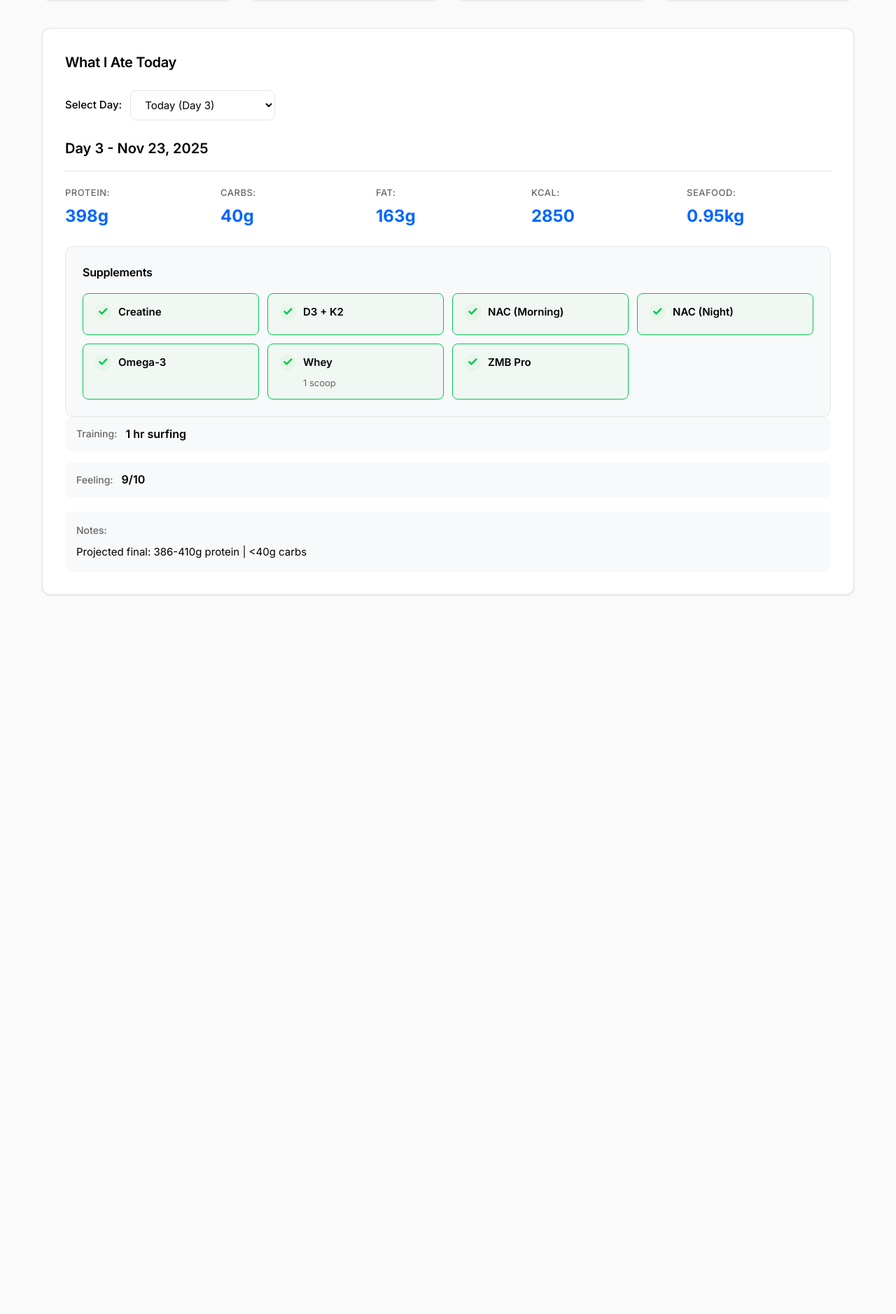
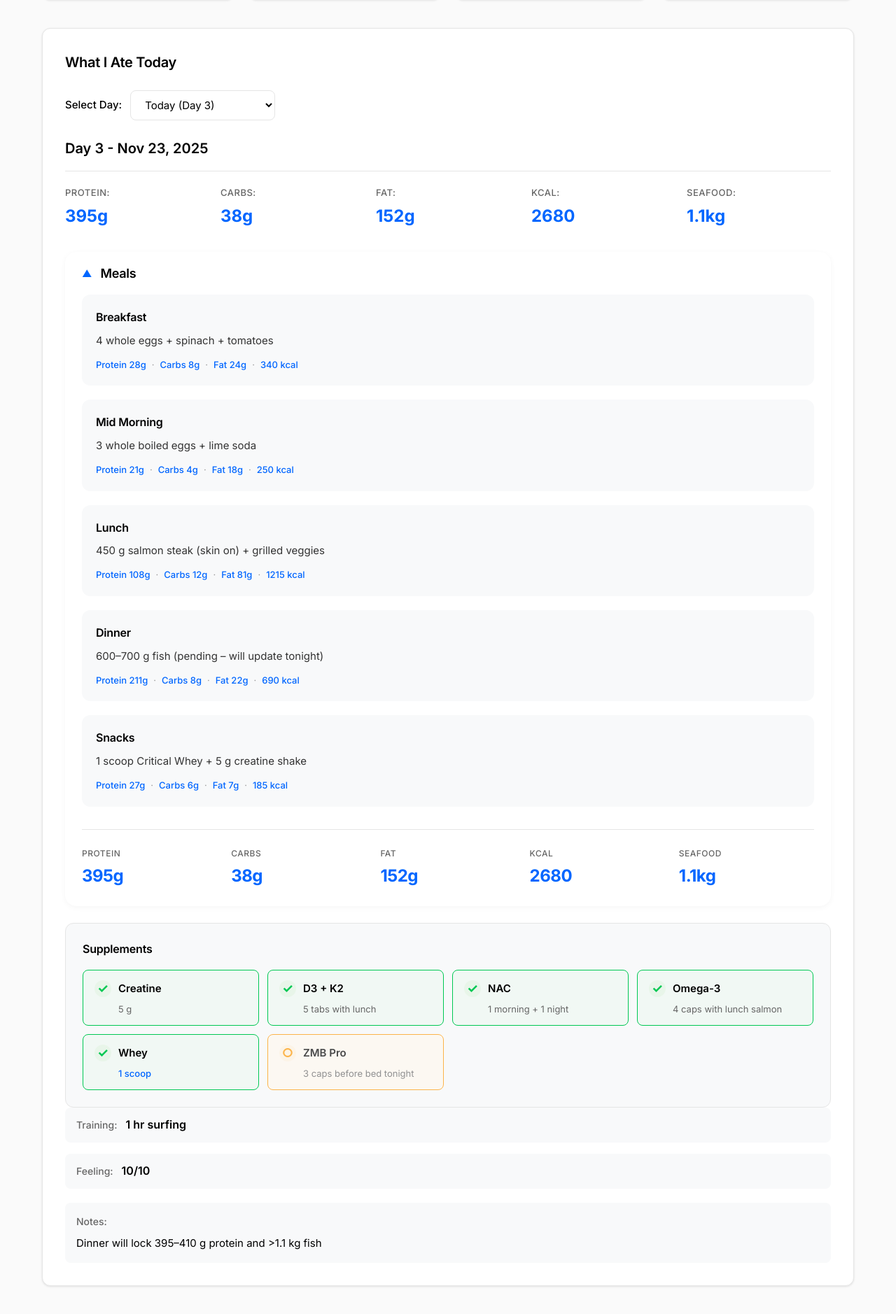
Before and after one commit to bhuram1980/transformation-dashboard, a Flask app: page / in a window 1280 px wide. Shown: the part 1012-2890 px from the top of the page at 70% size. Before the commit the page ends 1863 px from the top, so only its background shows below. Run offline with Flask 3, Linux system fonts and the light colour scheme.

Commit message:
Update dashboard with collapsible meals detail card, per-meal macros, and smooth animations

```diff
--- a/static/css/style.css
+++ b/static/css/style.css
@@ -523,21 +523,149 @@ body {
     margin: 0;
 }
 
-/* Meals Section Card */
+/* Meals Detail Card (New Schema) */
+.meals-detail-card {
+    margin-top: 32px;
+    background: #fff;
+    border-radius: 16px;
+    box-shadow: 0 2px 8px rgba(0, 0, 0, 0.04);
+    overflow: hidden;
+}
+
+.meals-toggle {
+    width: 100%;
+    padding: 20px 24px;
+    background: transparent;
+    border: none;
+    display: flex;
+    align-items: center;
+    gap: 12px;
+    cursor: pointer;
+    font-family: inherit;
+    font-size: 18px;
+    font-weight: 600;
+    color: #000;
+    text-align: left;
+    transition: background 0.2s ease;
+}
+
+.meals-toggle:hover {
+    background: #f8f9fa;
+}
+
+.meals-toggle-icon {
+    font-size: 14px;
+    color: #0066ff;
+    transition: transform 0.3s ease;
+}
+
+.meals-toggle-text {
+    letter-spacing: -0.3px;
+}
+
+.meals-detail-content {
+    padding: 0 24px 24px 24px;
+}
+
+.meals-detail-list {
+    display: flex;
+    flex-direction: column;
+    gap: 20px;
+    margin-bottom: 32px;
+}
+
+.meal-detail-item {
+    padding: 20px;
+    background: #f8f9fa;
+    border-radius: 12px;
+    transition: all 0.2s ease;
+}
+
+.meal-detail-item:hover {
+    background: #f0f4f8;
+    transform: translateY(-1px);
+}
+
+.meal-detail-header {
+    margin-bottom: 8px;
+}
+
+.meal-detail-name {
+    font-size: 16px;
+    font-weight: 600;
+    color: #000;
+    letter-spacing: -0.2px;
+}
+
+.meal-detail-description {
+    font-size: 15px;
+    color: #333;
+    line-height: 1.6;
+    margin-bottom: 12px;
+}
+
+.meal-detail-macros {
+    display: flex;
+    align-items: center;
+    gap: 8px;
+    font-size: 13px;
+    color: #0066ff;
+    font-weight: 500;
+}
+
+.meal-macro {
+    color: #0066ff;
+}
+
+.meal-macro-sep {
+    color: #999;
+    font-weight: 400;
+}
+
+.meals-detail-totals {
+    padding-top: 24px;
+    border-top: 1px solid #e5e5e5;
+    display: grid;
+    grid-template-columns: repeat(auto-fit, minmax(120px, 1fr));
+    gap: 20px;
+}
+
+.meals-total-item {
+    display: flex;
+    flex-direction: column;
+    gap: 4px;
+}
+
+.meals-total-label {
+    font-size: 12px;
+    color: #666;
+    font-weight: 500;
+    text-transform: uppercase;
+    letter-spacing: 0.5px;
+}
+
+.meals-total-value {
+    font-size: 24px;
+    font-weight: 700;
+    color: #0066ff;
+    letter-spacing: -0.5px;
+}
+
+/* Meals Section Card (Fallback for old schema) */
 .meals-section-card {
     margin-top: 24px;
     padding: 24px;
-    background: #f8f9fa;
-    border-radius: 12px;
-    border: 1px solid #e5e5e5;
+    background: #fff;
+    border-radius: 16px;
+    box-shadow: 0 2px 8px rgba(0, 0, 0, 0.04);
 }
 
 .meals-section-title {
-    font-size: 16px;
+    font-size: 18px;
     font-weight: 600;
     color: #000;
     margin-bottom: 16px;
-    letter-spacing: -0.2px;
+    letter-spacing: -0.3px;
 }
 
 .meals-list {
@@ -550,16 +678,15 @@ body {
     display: flex;
     flex-direction: column;
     gap: 4px;
-    padding: 12px 16px;
-    background: #fff;
-    border-radius: 8px;
-    border: 1px solid #e5e5e5;
+    padding: 16px;
+    background: #f8f9fa;
+    border-radius: 12px;
     transition: all 0.2s ease;
 }
 
 .meal-item:hover {
-    border-color: #0066ff;
-    box-shadow: 0 2px 8px rgba(0, 102, 255, 0.1);
+    background: #f0f4f8;
+    transform: translateY(-1px);
 }
 
 .meal-label {
--- a/static/js/dashboard.js
+++ b/static/js/dashboard.js
@@ -403,6 +403,15 @@ function loadDayMeals() {
                 return;
             }
 
+            // Get daily totals (from total object or top-level fields)
+            const dailyTotal = selectedDayData.total || {
+                protein: selectedDayData.protein || 0,
+                carbs: selectedDayData.carbs || 0,
+                fat: selectedDayData.fat || 0,
+                kcal: selectedDayData.kcal || 0,
+                seafoodKg: selectedDayData.seafoodKg || selectedDayData.seafood_kg || 0
+            };
+
             // Build meals display
             let mealsHTML = `
                 <div class="meals-day-header">
@@ -412,29 +421,110 @@ function loadDayMeals() {
                 <div class="meals-macros">
                     <div class="macro-item">
                         <span class="macro-label">Protein:</span>
-                        <span class="macro-value">${selectedDayData.protein || 0}g</span>
+                        <span class="macro-value">${dailyTotal.protein || 0}g</span>
                     </div>
                     <div class="macro-item">
                         <span class="macro-label">Carbs:</span>
-                        <span class="macro-value">${selectedDayData.carbs || 0}g</span>
+                        <span class="macro-value">${dailyTotal.carbs || 0}g</span>
                     </div>
                     <div class="macro-item">
                         <span class="macro-label">Fat:</span>
-                        <span class="macro-value">${selectedDayData.fat || 0}g</span>
+                        <span class="macro-value">${dailyTotal.fat || 0}g</span>
                     </div>
                     <div class="macro-item">
                         <span class="macro-label">Kcal:</span>
-                        <span class="macro-value">${selectedDayData.kcal || 0}</span>
+                        <span class="macro-value">${dailyTotal.kcal || 0}</span>
                     </div>
                     <div class="macro-item">
                         <span class="macro-label">Seafood:</span>
-                        <span class="macro-value">${selectedDayData.seafoodKg || selectedDayData.seafood_kg || 0}kg</span>
+                        <span class="macro-value">${dailyTotal.seafoodKg || 0}kg</span>
                     </div>
                 </div>
             `;
 
-            // Display meals if available
-            if (selectedDayData.meals && typeof selectedDayData.meals === 'object') {
+            // Check if meals have detailed breakdown (new schema with per-meal macros)
+            const hasDetailedMeals = selectedDayData.meals && typeof selectedDayData.meals === 'object' &&
+                Object.values(selectedDayData.meals).some(meal =>
+                    typeof meal === 'object' && meal !== null && 'protein' in meal
+                );
+
+            // Display detailed meals if available (new schema)
+            if (hasDetailedMeals) {
+                mealsHTML += `
+                    <div class="meals-detail-card">
+                        <button class="meals-toggle" onclick="toggleMealsDetail(this)">
+                            <span class="meals-toggle-icon">▼</span>
+                            <span class="meals-toggle-text">Meals</span>
+                        </button>
+                        <div class="meals-detail-content" style="display: none;">
+                            <div class="meals-detail-list">
+                `;
+
+                const mealLabels = {
+                    breakfast: 'Breakfast',
+                    midMorning: 'Mid Morning',
+                    lunch: 'Lunch',
+                    dinner: 'Dinner',
+                    snacks: 'Snacks'
+                };
+
+                const mealOrder = ['breakfast', 'midMorning', 'lunch', 'dinner', 'snacks'];
+
+                mealOrder.forEach(mealKey => {
+                    const meal = selectedDayData.meals[mealKey];
+                    if (meal && typeof meal === 'object' && meal !== null && meal.description) {
+                        const desc = meal.description;
+                        if (desc && desc.toLowerCase() !== 'none') {
+                            mealsHTML += `
+                                <div class="meal-detail-item">
+                                    <div class="meal-detail-header">
+                                        <span class="meal-detail-name">${mealLabels[mealKey] || mealKey}</span>
+                                    </div>
+                                    <div class="meal-detail-description">${desc}</div>
+                                    <div class="meal-detail-macros">
+                                        <span class="meal-macro">Protein ${meal.protein || 0}g</span>
+                                        <span class="meal-macro-sep">·</span>
+                                        <span class="meal-macro">Carbs ${meal.carbs || 0}g</span>
+                                        <span class="meal-macro-sep">·</span>
+                                        <span class="meal-macro">Fat ${meal.fat || 0}g</span>
+                                        <span class="meal-macro-sep">·</span>
+                                        <span class="meal-macro">${meal.kcal || 0} kcal</span>
+                                    </div>
+                                </div>
+                            `;
+                        }
+                    }
+                });
+
+                mealsHTML += `
+                            </div>
+                            <div class="meals-detail-totals">
+                                <div class="meals-total-item">
+                                    <span class="meals-total-label">Protein</span>
+                                    <span class="meals-total-value">${dailyTotal.protein || 0}g</span>
+                                </div>
+                                <div class="meals-total-item">
+                                    <span class="meals-total-label">Carbs</span>
+                                    <span class="meals-total-value">${dailyTotal.carbs || 0}g</span>
+                                </div>
+                                <div class="meals-total-item">
+                                    <span class="meals-total-label">Fat</span>
+                                    <span class="meals-total-value">${dailyTotal.fat || 0}g</span>
+                                </div>
+                                <div class="meals-total-item">
+                                    <span class="meals-total-label">Kcal</span>
+                                    <span class="meals-total-value">${dailyTotal.kcal || 0}</span>
+                                </div>
+                                <div class="meals-total-item">
+                                    <span class="meals-total-label">Seafood</span>
+                                    <span class="meals-total-value">${dailyTotal.seafoodKg || 0}kg</span>
+                                </div>
+                            </div>
+                        </div>
+                    </div>
+                `;
+            } else if (selectedDayData.meals && typeof selectedDayData.meals === 'object') {
+                // Fallback: old schema with just descriptions (no per-meal macros)
                 mealsHTML += `
                     <div class="meals-section-card">
                         <h4 class="meals-section-title">Meals</h4>
@@ -452,7 +542,7 @@ function loadDayMeals() {
                 let hasMeals = false;
                 Object.keys(mealLabels).forEach(mealKey => {
                     const mealValue = selectedDayData.meals[mealKey];
-                    if (mealValue && mealValue.trim() && mealValue.toLowerCase() !== 'none') {
+                    if (typeof mealValue === 'string' && mealValue.trim() && mealValue.toLowerCase() !== 'none') {
                         hasMeals = true;
                         mealsHTML += `
                             <div class="meal-item">
@@ -596,6 +686,23 @@ function loadDayMeals() {
             }
 
             mealsContainer.innerHTML = mealsHTML;
+
+            // Fade in animation
+            mealsContainer.style.opacity = '0';
+            setTimeout(() => {
+                mealsContainer.style.transition = 'opacity 0.4s ease';
+                mealsContainer.style.opacity = '1';
+            }, 10);
+
+            // Auto-expand meals detail if it exists
+            const mealsToggle = mealsContainer.querySelector('.meals-toggle');
+            if (mealsToggle) {
+                const mealsContent = mealsToggle.nextElementSibling;
+                if (mealsContent) {
+                    mealsContent.style.display = 'block';
+                    mealsToggle.querySelector('.meals-toggle-icon').textContent = '▲';
+                }
+            }
         })
         .catch(error => {
             console.error('Error loading day meals:', error);
```
Also changed, not shown: public/data/daily-logs/2025-11-23.json (+36 -16 lines).
